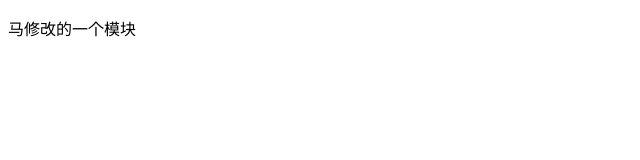
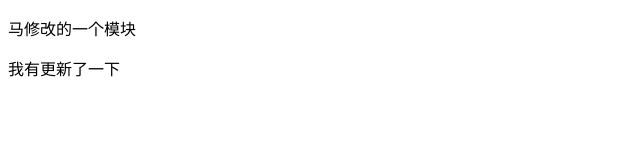
Before and after one commit to zhouqixia123/test, a plain HTML site: page index.html in a window 1280 px wide. Shown: the whole page, without its empty margins (0-640 px from the left). Drawn offline with Linux system fonts and the light colour scheme.

Commit message:
span添加

```diff
--- a/index.html
+++ b/index.html
@@ -10,6 +10,7 @@
 
 <body>
     <p>马修改的一个模块</p>
+    <span>我有更新了一下</span>
 </body>
 
 </html>
```
